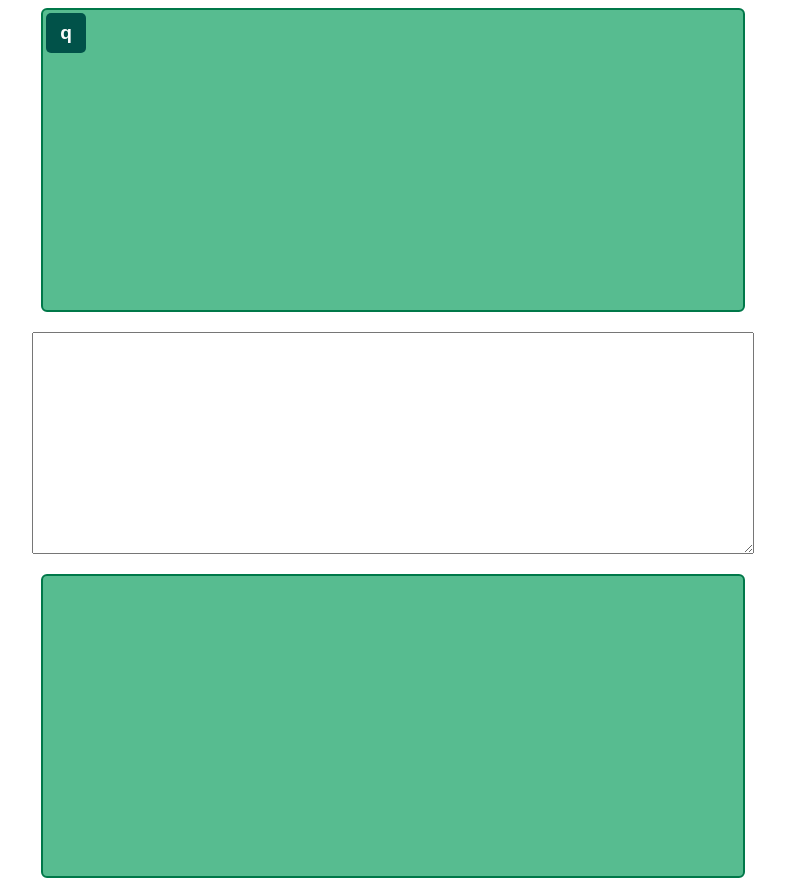
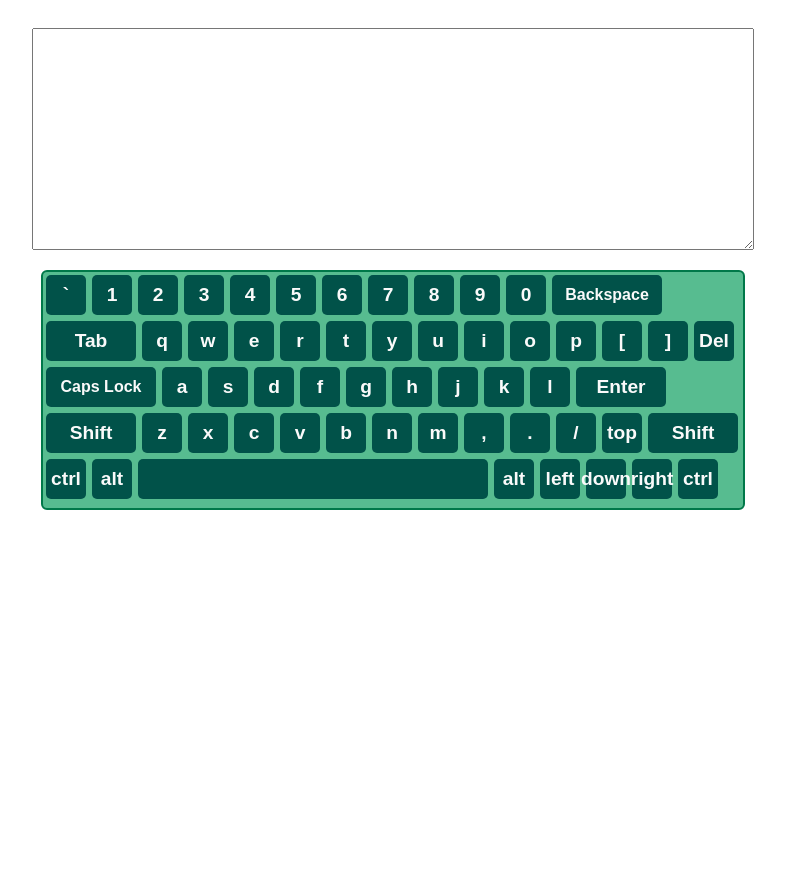
Before and after one commit to Tabarzin/Virtual-Keyboard, a plain HTML site: page index.html in a window 1280 px wide. Shown: the whole page, without its empty margins (247-1032 px from the left). After the commit the page ends 800 px from the top, so only its background shows below. Drawn offline with Linux system fonts and the light colour scheme.

Commit message:
feat: add basic functionality

```diff
--- a/index.html
+++ b/index.html
@@ -9,11 +9,6 @@
 </head>
 <body>
 
-<div class="keyboard">
-  <button type="button" class="key">q</button>
-</div>
-
-
 
   <script src="index.js"></script>
 </body>
--- a/index.js
+++ b/index.js
@@ -1,4 +1,5 @@
 let div = document.createElement('textarea');
+div.classList.add("text-input");
 document.body.appendChild(div);
 
 /*let keyboard = document.createElement('div');
@@ -32,14 +33,24 @@ const Keyboard = {
 
     this.elements.keyboard = document.createElement("div");
     this.elements.keyboard.classList.add("keyboard");
-    //this.elements.keyboard.appendChild(this._createKeys());
+    this.elements.keyboard.appendChild(this._createKeys());
     this.elements.keys = this.elements.keyboard.querySelectorAll(".key");
 
-   // this.elements.keyboard.appendChild(this.elements.keyboard);
+
     document.body.appendChild(this.elements.keyboard);
 
+    document.querySelectorAll(".text-input").forEach(elem => {
 
+      elem.addEventListener("focus", () => {
+        this.start(elem.value, currentValue => {
+          elem.value = currentValue;
+      });
+
+    });
+
+  });
   },
+
 
   _createKeys() {
 
@@ -64,13 +75,13 @@ const Keyboard = {
       switch(key) {
 
         case "backspace":
-          keyButton.classList.add("key-big");
+          keyButton.classList.add("key-big-backspace");
           keyButton.innerHTML = "Backspace";
 
           keyButton.addEventListener("click", () => {
 
             this.properties.value = this.properties.value.substring(0, this.properties.value.length -1);
-
+            this._triggerEvent("oninput");
           });
           break;
 
@@ -83,13 +94,14 @@ const Keyboard = {
           keyButton.addEventListener("click", () => {
 
             this.properties.value += "  ";
+            this._triggerEvent("oninput");
               });
 
            break;
 
 
         case "caps":
-          keyButton.classList.add("key-big");
+          keyButton.classList.add("key-big-caps");
           keyButton.innerHTML = "Caps Lock";
 
           keyButton.addEventListener("click", () => {
@@ -110,42 +122,101 @@ const Keyboard = {
 
           break;
 
+          case "right-shift":
+            keyButton.classList.add("key-big");
+            keyButton.innerHTML = "Shift";
+
+            keyButton.addEventListener("click", () => {
+
+            this._toggleShift();
+            });
+
+            break;
+
         case "enter":
           keyButton.classList.add("key-big");
           keyButton.innerHTML = "Enter";
+
+          keyButton.addEventListener("click", () => {
+
+            this.properties.value += "/n";
+            this._triggerEvent("oninput");
+            });
+
           break;
 
 
         case "space":
           keyButton.classList.add("key-space");
-          keyButton.innerHTML = "";
+          keyButton.innerHTML = " ";
+          this._triggerEvent("oninput");
+          break;
+
+        case "del":
+          keyButton.classList.add("key");
+          keyButton.innerHTML = "Del";
+
+          keyButton.addEventListener("click", () => {
+
+            this.properties.value = "";
+            this._triggerEvent("oninput");
+
+          });
+
           break;
 
 
         default:
-                keyButton.classList.add("key-big");
-                keyButton.innerHTML = "Backspace";
-                break;
+          keyButton.textContent = key;
+          keyButton.addEventListener("click", () => {
+
+            this.properties.value += this.properties.capsLock ? key.toUpperCase() : key.toLowerCase();
+            this._triggerEvent("oninput");
+                });
+          break;
 
 
       }
 
-
+      fragment.appendChild(keyButton);
+      if(lineBreak) {
+        fragment.appendChild(document.createElement("br"));
+      }
     });
 
-
+    return fragment;
 
   },
 
   _triggerEvent(handlerName) {
 
+      if (typeof this.eventHandlers[handlerName] == "function") {
+          this.eventHandlers[handlerName](this.properties.value);
+      }
+
   },
 
   _toggleCapsLock() {
 
-  }
+    this.properties.capsLock = !this.properties.capsLock;
 
+    for(const key of this.elements.keys) {
 
+      if(key.childElementCount === 0 && (key.textContent !== "backspace") && (key.textContent !== "del") && (key.textContent !== "ctrl") && (key.textContent !== "alt") && (key.textContent !== "shift") && (key.textContent !== "enter") && (key.textContent !== "tab")) {
+
+        key.textContent = this.properties.capsLock ? key.textContent.toUpperCase() : key.textContent.toLowerCase();
+
+      }
+
+    }
+
+  },
+
+  start (initialValue, oninput) {
+    this.properties.value = initialValue || "";
+    this.eventHandlers.oninput = oninput;
+
+},
 
 
 
--- a/style.css
+++ b/style.css
@@ -14,7 +14,7 @@ textarea {
 
 .keyboard {
   width: 700px;
-  height: 300px;
+  height: 236px;
   margin: 0 auto;
   background: #57bc90;
   border: 2px solid #007849;
@@ -35,6 +35,7 @@ textarea {
   font-size: 1.2rem;
   font-weight: 600;
   cursor: pointer;
+  vertical-align: middle;
 }
 
 .key:active {
@@ -46,9 +47,18 @@ textarea {
 }
 
 .key-big {
-  width: 60px;
+  width: 90px;
+}
+
+.key-big-caps {
+  width: 110px;
+  font-size: 1rem;
+}
+.key-big-backspace {
+  width: 110px;
+  font-size: 1rem;
 }
 
 .key-space {
-  width: 280px;
+  width: 350px;
 }
```
